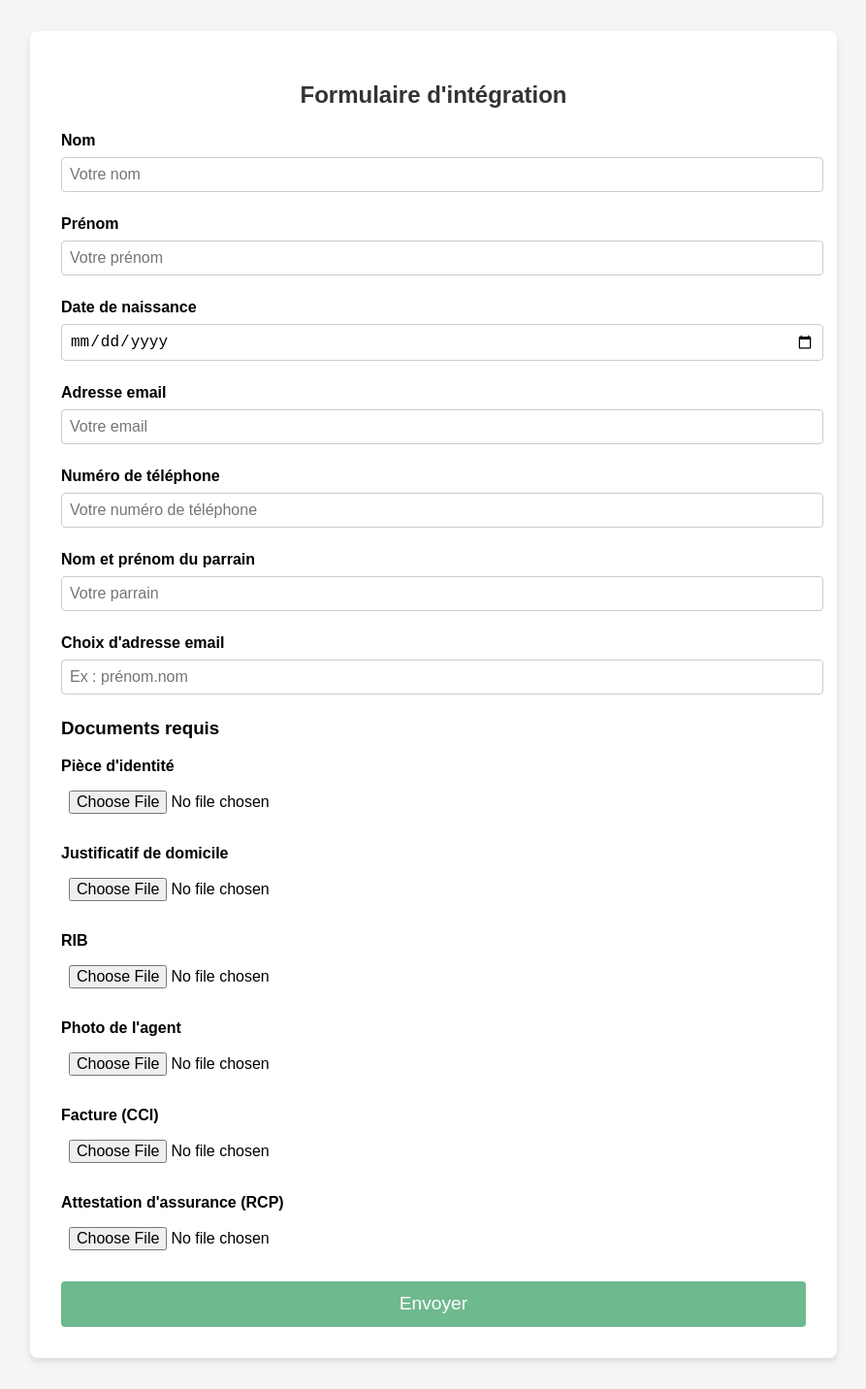
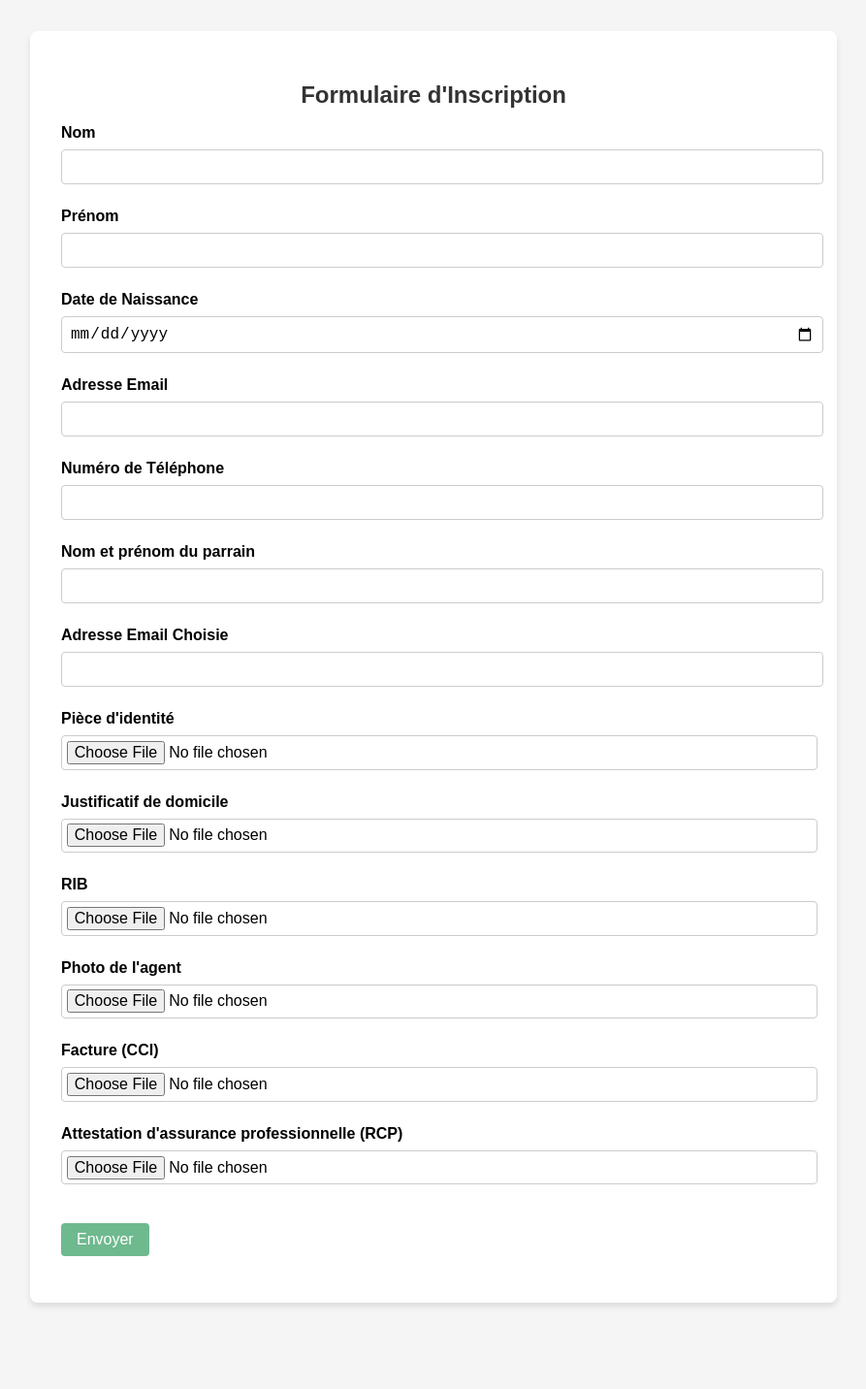
Before and after one commit to Vivien77500/integration, a plain HTML site: page page9.html in a window 1280 px wide. Shown: the whole page at 97% size, without its empty margins (193-1086 px from the left). After the commit the page ends 1375 px from the top, so only its background shows below. Drawn offline with Linux system fonts and the light colour scheme.

Commit message:
Add files via upload

```diff
--- a/page9.html
+++ b/page9.html
@@ -3,40 +3,40 @@
 <head>
     <meta charset="UTF-8">
     <meta name="viewport" content="width=device-width, initial-scale=1.0">
-    <title>Étape 5 : Formulaire d'intégration</title>
+    <title>Étape 5 : Formulaire d'Inscription</title>
     <style>
         body {
             font-family: Arial, sans-serif;
             background-color: #f5f5f5;
             margin: 0;
             padding: 0;
-            display: flex;
-            justify-content: center;
-            align-items: center;
-            min-height: 100vh;
         }
-        .form-container {
+
+        .container {
             width: 60%;
-            max-width: 800px;
             margin: 2rem auto;
             background: #fff;
             padding: 2rem;
             border-radius: 8px;
             box-shadow: 0 4px 6px rgba(0, 0, 0, 0.1);
         }
-        .form-container h2 {
+
+        .container h2 {
             text-align: center;
-            margin-bottom: 1.5rem;
             color: #333;
+            margin-bottom: 1rem;
         }
+
         .form-group {
             margin-bottom: 1.5rem;
         }
+
         .form-group label {
             display: block;
             font-weight: bold;
             margin-bottom: 0.5rem;
         }
+
         .form-group input {
             width: 100%;
             padding: 0.5rem;
@@ -44,108 +44,132 @@
             border-radius: 4px;
             font-size: 1rem;
         }
+
         .form-group input[type="file"] {
-            border: none;
+            padding: 0.3rem;
         }
-        button {
-            display: block;
-            width: 100%;
-            padding: 0.8rem;
+
+        .btn {
+            display: inline-block;
+            padding: 0.5rem 1rem;
             background-color: #6fb98f;
             color: #fff;
-            font-size: 1.2rem;
             border: none;
             border-radius: 4px;
             cursor: pointer;
+            text-align: center;
+            font-size: 1rem;
+            margin-top: 1rem;
         }
-        button:hover {
+
+        .btn:hover {
             background-color: #5aa980;
+        }
+
+        .btn:disabled {
+            background-color: #ccc;
+            cursor: not-allowed;
+        }
+
+        .success {
+            color: green;
+            margin-top: 1rem;
+        }
+
+        .error {
+            color: red;
+            margin-top: 1rem;
         }
     </style>
 </head>
 <body>
-    <div class="form-container">
-        <h2>Formulaire d'intégration</h2>
-        <form id="integrationForm" enctype="multipart/form-data">
+    <div class="container">
+        <h2>Formulaire d'Inscription</h2>
+        <form id="form" enctype="multipart/form-data">
             <div class="form-group">
                 <label for="nom">Nom</label>
-                <input type="text" id="nom" name="nom" placeholder="Votre nom" required>
+                <input type="text" id="nom" name="nom" required>
             </div>
             <div class="form-group">
                 <label for="prenom">Prénom</label>
-                <input type="text" id="prenom" name="prenom" placeholder="Votre prénom" required>
+                <input type="text" id="prenom" name="prenom" required>
             </div>
             <div class="form-group">
-                <label for="date-naissance">Date de naissance</label>
+                <label for="date-naissance">Date de Naissance</label>
                 <input type="date" id="date-naissance" name="date-naissance" required>
             </div>
             <div class="form-group">
-                <label for="email">Adresse email</label>
-                <input type="email" id="email" name="email" placeholder="Votre email" required>
+                <label for="email">Adresse Email</label>
+                <input type="email" id="email" name="email" required>
             </div>
             <div class="form-group">
-                <label for="telephone">Numéro de téléphone</label>
-                <input type="tel" id="telephone" name="telephone" placeholder="Votre numéro de téléphone" required>
+                <label for="telephone">Numéro de Téléphone</label>
+                <input type="tel" id="telephone" name="telephone" required>
             </div>
             <div class="form-group">
                 <label for="parrain">Nom et prénom du parrain</label>
-                <input type="text" id="parrain" name="parrain" placeholder="Votre parrain">
+                <input type="text" id="parrain" name="parrain" required>
             </div>
             <div class="form-group">
-                <label for="email-debut">Choix d'adresse email</label>
-                <input type="text" id="email-debut" name="email-debut" placeholder="Ex : prénom.nom">
-            </div>
-            <h3>Documents requis</h3>
-            <div class="form-group">
-                <label for="piece-identite">Pièce d'identité</label>
-                <input type="file" id="piece-identite" name="piece-identite" required>
+                <label for="email-debut">Adresse Email Choisie</label>
+                <input type="text" id="email-debut" name="email-debut" required>
             </div>
             <div class="form-group">
-                <label for="justificatif">Justificatif de domicile</label>
-                <input type="file" id="justificatif" name="justificatif">
+                <label for="file1">Pièce d'identité</label>
+                <input type="file" id="file1" name="file1" required>
             </div>
             <div class="form-group">
-                <label for="rib">RIB</label>
-                <input type="file" id="rib" name="rib" required>
+                <label for="file2">Justificatif de domicile</label>
+                <input type="file" id="file2" name="file2" required>
             </div>
             <div class="form-group">
-                <label for="photo-agent">Photo de l'agent</label>
-                <input type="file" id="photo-agent" name="photo-agent">
+                <label for="file3">RIB</label>
+                <input type="file" id="file3" name="file3" required>
             </div>
             <div class="form-group">
-                <label for="facture-cci">Facture (CCI)</label>
-                <input type="file" id="facture-cci" name="facture-cci">
+                <label for="file4">Photo de l'agent</label>
+                <input type="file" id="file4" name="file4" required>
             </div>
             <div class="form-group">
-                <label for="assurance-rcp">Attestation d'assurance (RCP)</label>
-                <input type="file" id="assurance-rcp" name="assurance-rcp">
+                <label for="file5">Facture (CCI)</label>
+                <input type="file" id="file5" name="file5" required>
             </div>
-            <button type="submit">Envoyer</button>
+            <div class="form-group">
+                <label for="file6">Attestation d'assurance professionnelle (RCP)</label>
+                <input type="file" id="file6" name="file6" required>
+            </div>
+            <button type="submit" class="btn">Envoyer</button>
         </form>
+        <p id="response-message" class=""></p>
     </div>
 
     <script>
-        document.getElementById('integrationForm').addEventListener('submit', function(event) {
-            event.preventDefault(); // Empêcher l'envoi classique du formulaire
+        const form = document.getElementById('form');
+        const responseMessage = document.getElementById('response-message');
+        const scriptURL = "https://script.google.com/macros/s/AKfycbxzYmaL9SjLtxm-yUHknqY1RDUlDBqz4nAXzYu7CLa_e6aekqfJhbSYghdZSANajbVn/exec";
 
-            const formData = new FormData(this);
+        form.addEventListener('submit', async (event) => {
+            event.preventDefault();
+            responseMessage.textContent = "Envoi en cours...";
+            responseMessage.className = "";
 
-            // URL du script Google Apps
-            const scriptURL = "https://script.google.com/macros/s/AKfycbxzYmaL9SjLtxm-yUHknqY1RDUlDBqz4nAXzYu7CLa_e6aekqfJhbSYghdZSANajbVn/exec"; // Remplacez par votre URL réelle
+            const formData = new FormData(form);
 
-            fetch(scriptURL, {
-                method: 'POST',
-                body: formData,
-            })
-                .then(response => response.text())
-                .then(result => {
-                    alert("Formulaire envoyé avec succès !");
-                    window.location.href = "page6.html"; // Redirige vers la page de remerciements
-                })
-                .catch(error => {
-                    console.error("Erreur :", error);
-                    alert("Une erreur est survenue lors de l'envoi du formulaire.");
-                });
+            try {
+                const response = await fetch(scriptURL, { method: 'POST', body: formData });
+                if (response.ok) {
+                    responseMessage.textContent = "Formulaire envoyé avec succès.";
+                    responseMessage.className = "success";
+                    form.reset();
+                } else {
+                    responseMessage.textContent = "Une erreur est survenue.";
+                    responseMessage.className = "error";
+                }
+            } catch (error) {
+                console.error("Erreur :", error);
+                responseMessage.textContent = "Impossible d'envoyer le formulaire.";
+                responseMessage.className = "error";
+            }
         });
     </script>
 </body>
```
